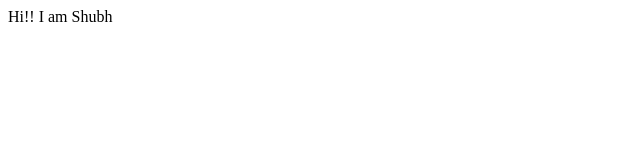
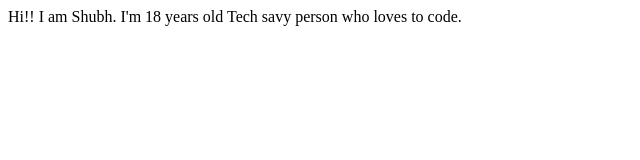
Before and after one commit to shubhsardana29/student-name-site, a plain HTML site: page index.html in a window 1280 px wide. Shown: the whole page, without its empty margins (0-640 px from the left). Drawn offline with Linux system fonts and the light colour scheme.

Commit message:
update text

```diff
--- a/index.html
+++ b/index.html
@@ -7,6 +7,7 @@
     <title>student.site</title>
 </head>
 <body>
-    Hi!! I am Shubh
+    Hi!! I am Shubh.
+    I'm 18 years old Tech savy person who loves to code.
 </body>
 </html>
```
